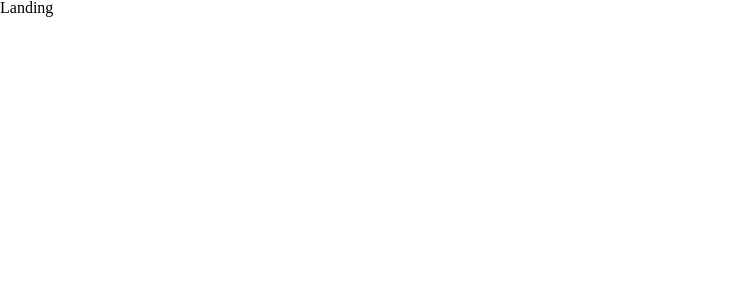
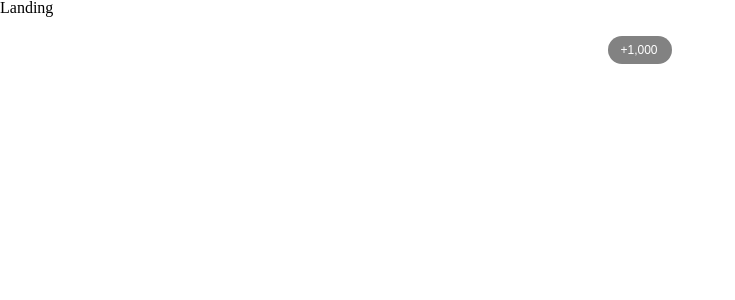
Before and after one commit to codeit-sprint14/Fandom-K, a React (Vite) app: page / in a window 1280 px wide. Shown: the top 300 px of the page, without its empty margins (0-735 px from the left). Built offline with nearby package versions, Linux system fonts and the light colour scheme; a web font is replaced by a local one.

Commit message:
✨ Feat: quantity btn 구현

```diff
--- a/src/App.jsx
+++ b/src/App.jsx
@@ -3,6 +3,7 @@ import Landing from "./pages/landing/Landing";
 import List from "./pages/list/List";
 import Mypage from "./pages/mypage/Mypage";
 import NotFound from "./pages/notfound/Notfound";
+import BtnQuantity from "./components/buttons/BtnQuantity";
 
 function App() {
   return (
@@ -16,6 +17,12 @@ function App() {
           <Route path="*" element={<NotFound />} />
         </Routes>
       </BrowserRouter>
+
+      <div
+        style={{ display: "flex", justifyContent: "center", marginTop: "20px" }}
+      >
+        <BtnQuantity onClick={() => alert("버튼 클릭!")}>+1,000</BtnQuantity>
+      </div>
     </>
   );
 }
--- /dev/null
+++ b/src/components/buttons/BtnQuantity.jsx
@@ -0,0 +1,8 @@
+import React from "react";
+import { StyledButton } from "./btn-quantity.styles";
+
+const BtnQuantity = ({ onClick, children }) => {
+  return <StyledButton onClick={onClick}>{children}</StyledButton>;
+};
+
+export default BtnQuantity;
--- /dev/null
+++ b/src/components/buttons/btn-quantity.styles.js
@@ -0,0 +1,26 @@
+import styled from "styled-components";
+
+export const StyledButton = styled.button`
+  width: 64px;
+  height: 28px;
+  border: none;
+  border-radius: 100px;
+  display: flex;
+  align-items: center;
+  justify-content: center;
+  font-size: 12px;
+  color: #fff;
+  font-weight: 500;
+  font-style: normal;
+  line-height: 20px;
+  cursor: pointer;
+  padding: 5px 14px 5px 12px;
+  transition: all 0.2s ease-in-out;
+  gap: 10px;
+  flex-shrink: 0;
+  background: #828282;
+
+  &:hover {
+    opacity: 0.8;
+  }
+`;
```
